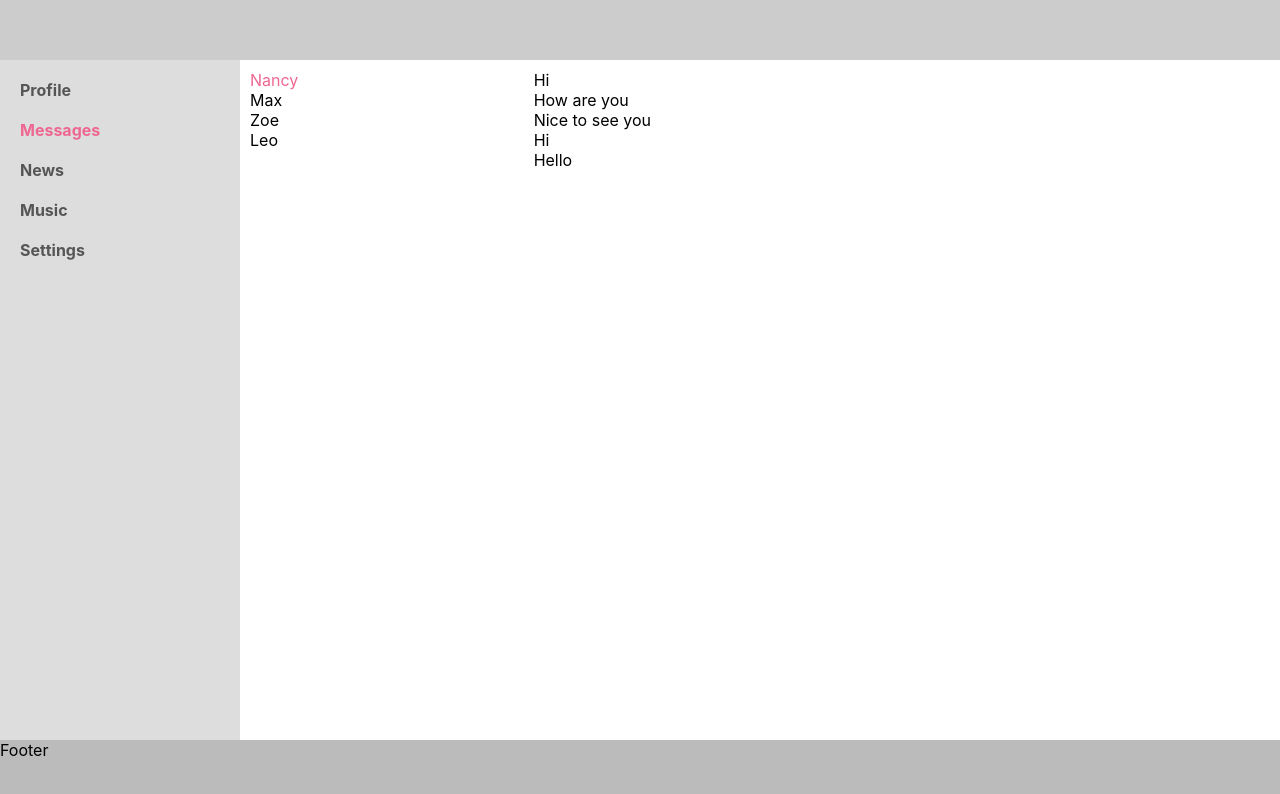
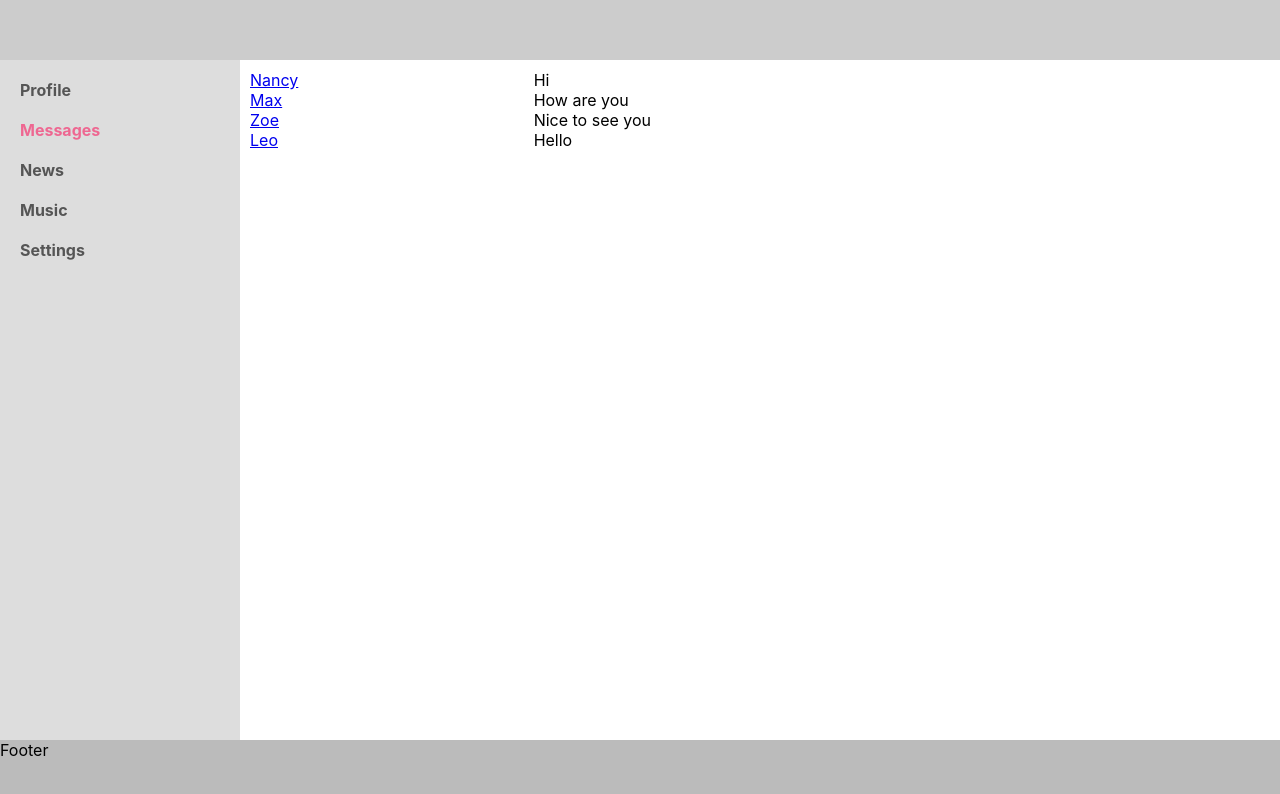
Before and after one commit to anromanova/samurai-way, a React (Create React App) app: page /dialogs in a window 1280 px wide. Shown: the top 794 px of the page. Built offline with nearby package versions, Linux system fonts and the light colour scheme.

Commit message:
lesson 23 props for Dialogs and update Profile

```diff
--- a/src/components/Dialogs/Dialogs.tsx
+++ b/src/components/Dialogs/Dialogs.tsx
@@ -1,21 +1,42 @@
 import React from 'react';
 import s from './Dialogs.module.scss';
+import {NavLink} from "react-router-dom";
+
+type DialogItemProps = {
+  name: string
+  id: string
+}
+const DialogItem = (props: DialogItemProps) => {
+  let path = `/dialogs/${props.id}`;
+  return (
+    <div className={`${s.dialog} ${s.active}`}><NavLink to={path}>{props.name}</NavLink></div>
+  )
+}
+
+type MessageProps = {
+  message: string
+}
+
+const Message = (props: MessageProps) => {
+  return (
+    <div className={s.message}>{props.message}</div>
+  )
+}
 const Dialogs = () => {
   return (
     <div>
       <div className={s.dialogs}>
         <div className={s.dialogItems}>
-          <div className={`${s.dialog} ${s.active}`}>Nancy</div>
-          <div className={s.dialog}>Max</div>
-          <div className={s.dialog}>Zoe</div>
-          <div className={s.dialog}>Leo</div>
+          <DialogItem name='Nancy' id={"1"}/>
+          <DialogItem name='Max' id={"2"}/>
+          <DialogItem name='Zoe' id={"3"}/>
+          <DialogItem name='Leo' id={"4"}/>
         </div>
         <div className={s.messages}>
-          <div className={s.message}>Hi</div>
-          <div className={s.message}>How are you</div>
-          <div className={s.message}>Nice to see you</div>
-          <div className={s.message}>Hi</div>
-          <div className={s.message}>Hello</div>
+          <Message message='Hi'/>
+          <Message message='How are you'/>
+          <Message message='Nice to see you'/>
+          <Message message='Hello'/>
         </div>
       </div>
     </div>
--- a/src/components/Profile/MyPosts/MyPosts.module.scss
+++ b/src/components/Profile/MyPosts/MyPosts.module.scss
@@ -0,0 +1,3 @@
+.posts {
+  padding: 20px;
+}
--- a/src/components/Profile/Profile.module.scss
+++ b/src/components/Profile/Profile.module.scss
@@ -1,16 +1,3 @@
 .mainContent {
 
 }
-
-.imageWrapper {
-  height: 200px;
-  width: 100%;
-  position: relative;
-
-  img {
-    position: absolute;
-    height: 100%;
-    width: 100%;
-    object-fit: cover;
-  }
-}
--- a/src/components/Profile/Profile.tsx
+++ b/src/components/Profile/Profile.tsx
@@ -1,22 +1,12 @@
 import React from 'react';
 import s from "./Profile.module.scss";
 import {MyPosts} from "./MyPosts/MyPosts";
+import ProfileInfo from "./ProfileInfo/ProfileInfo";
 
 export const Profile = () => {
   return (
     <div className={s.mainContent}>
-      <h1>Main Content</h1>
-      <div className={s.imageWrapper}>
-        <img src="https://wallpaperaccess.com/full/1204591.jpg" alt=""/>
-      </div>
-      <div className={s.user}>
-        <div className={s.user__image}>
-          <img src="https://freesvg.org/img/abstract-user-flat-4.png" alt=""/>
-        </div>
-        <div className={s.user__info}>
-
-        </div>
-      </div>
+      <ProfileInfo/>
       <MyPosts/>
     </div>
   );
--- /dev/null
+++ b/src/components/Profile/ProfileInfo/ProfileInfo.module.scss
@@ -0,0 +1,27 @@
+.imageWrapper {
+  height: 200px;
+  width: 100%;
+  position: relative;
+  z-index:-1;
+
+  img {
+    position: absolute;
+    height: 100%;
+    width: 100%;
+    object-fit: cover;
+  }
+}
+
+.user {
+  padding: 20px;
+
+  .user__image {
+
+    img {
+      z-index: 2;
+      height: 200px;
+      width: 200px;
+      margin-top: -100px;
+    }
+  }
+}
--- /dev/null
+++ b/src/components/Profile/ProfileInfo/ProfileInfo.tsx
@@ -0,0 +1,21 @@
+import React from 'react';
+import s from "./ProfileInfo.module.scss";
+
+const ProfileInfo = () => {
+  return (
+    <>
+      <div className={s.imageWrapper}>
+        <img src="https://wallpaperaccess.com/full/1204591.jpg" alt=""/>
+      </div>
+      <div className={s.user}>
+        <div className={s.user__image}>
+          <img src="https://freesvg.org/img/abstract-user-flat-4.png" alt=""/>
+        </div>
+        <div className={s.user__info}>
+        </div>
+      </div>
+    </>
+  );
+};
+
+export default ProfileInfo;
```
